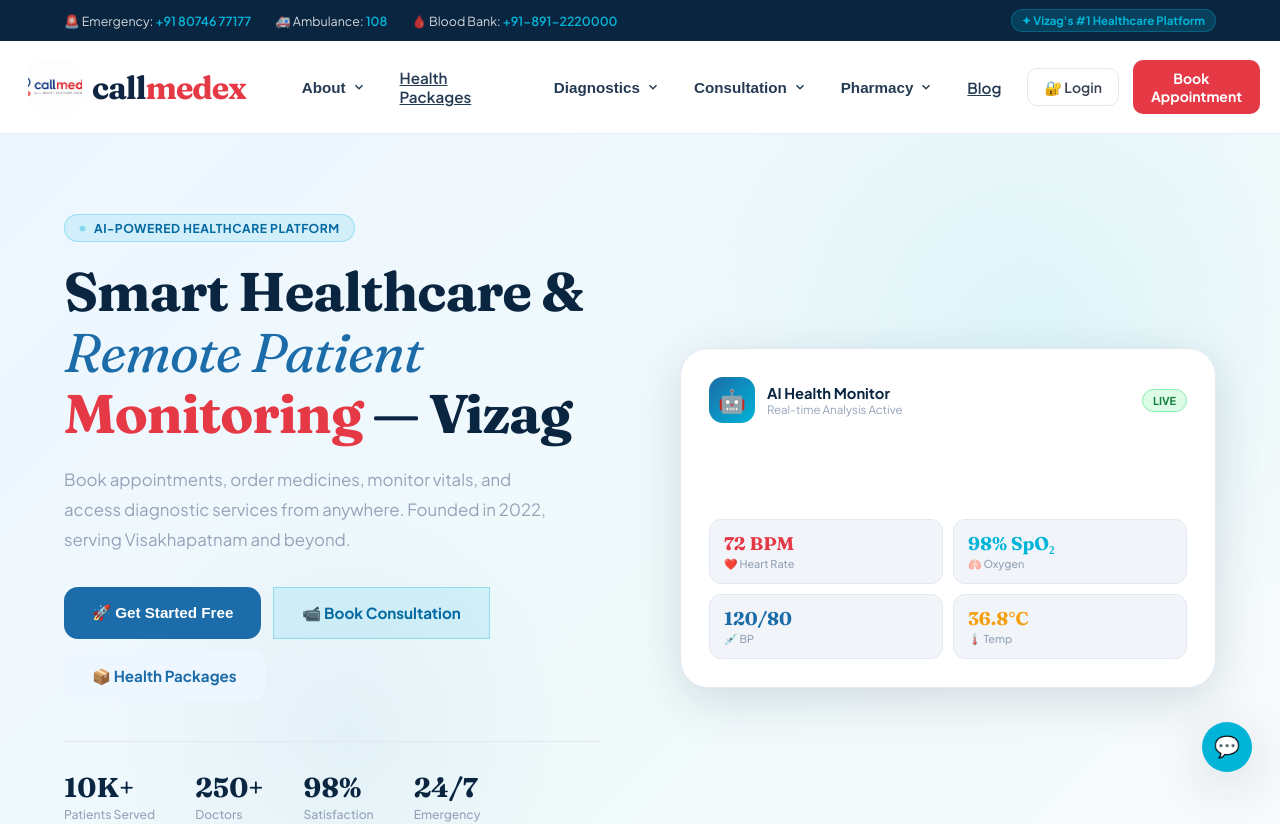
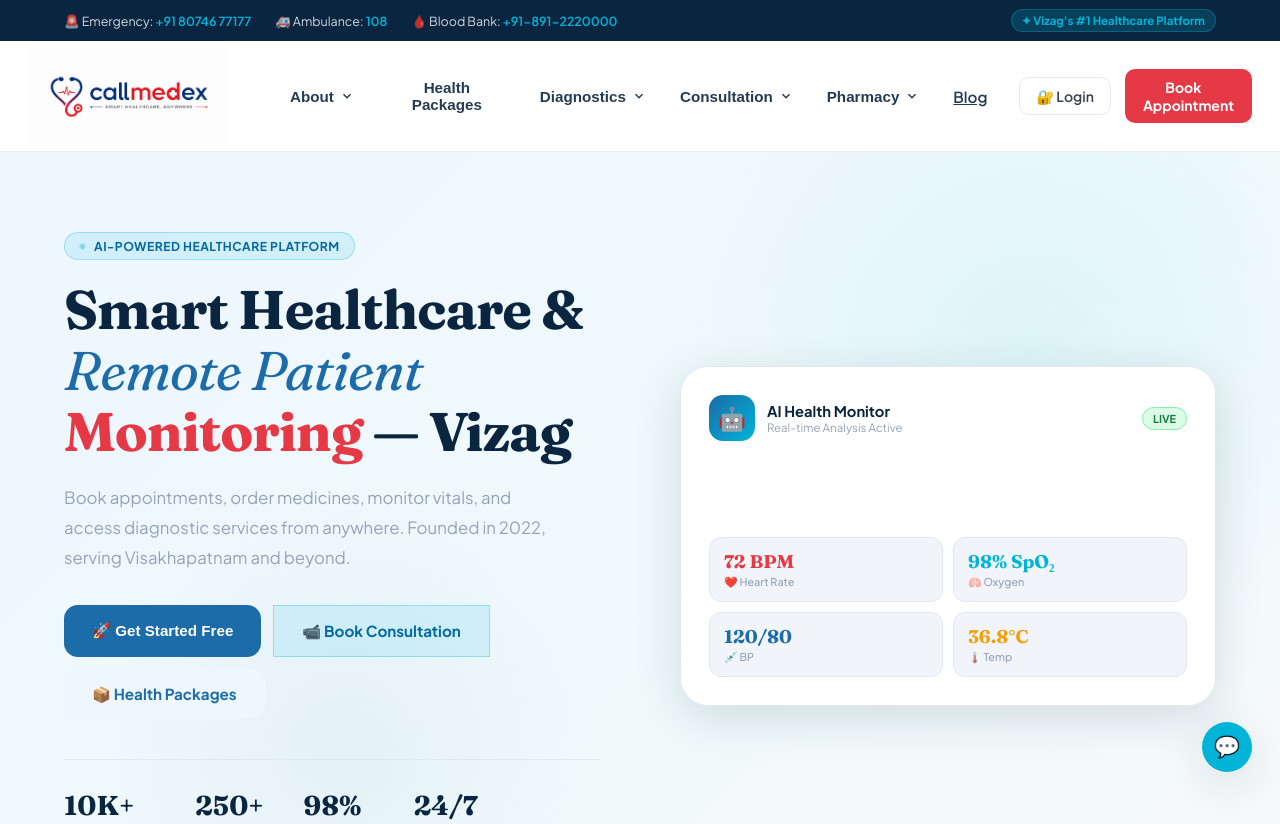
Before and after one commit to neelimagedela/CallMedex, a React (Vite) app in the folder client/: page / in a window 1280 px wide. Shown: the top 824 px of the page. Built offline with nearby package versions, Linux system fonts and the light colour scheme.

Commit message:
Update homepage navigation and branding

```diff
--- a/client/src/components/home/sections.jsx
+++ b/client/src/components/home/sections.jsx
@@ -70,7 +70,7 @@
 /* ─── Health Packages ───────────────────────────────────── */
 export function PackagesSection() {
   return (
-    <section className="sec sec-alt">
+    <section id="health-packages" className="sec">
       <div className="wrap">
         <SectionHeader
           eyebrow="📦 Health Packages"
--- a/client/src/components/layout/Navbar.jsx
+++ b/client/src/components/layout/Navbar.jsx
@@ -11,19 +11,57 @@
     <nav className={`nav-outer${scrolled ? " scrolled" : ""}`}>
       <div className="nav-inner">
         {/* LOGO */}
-        <a className="nav-logo" href={SITE.baseUrl} onClick={(e) => { e.preventDefault(); setPage("home"); }}>
-          <img src={logo} alt="CallMedex Logo" />
-          <span className="nav-logo-text">call<span>medex</span></span>
-        </a>
+        <a
+  className="nav-logo"
+  href={SITE.baseUrl}
+  onClick={(e) => {
+    e.preventDefault();
+    setPage("home");
+  }}
+>
+  <img src={logo} alt="CallMedex Logo" />
+</a>
 
         {/* MENU */}
         <div className="nav-menu">
           {NAV.map((item, i) =>
             item.solo ? (
-              <div className="nav-item" key={i}>
-                <a className="nav-link" href={item.href} target="_blank" rel="noreferrer">{item.label}</a>
-              </div>
-            ) : (
+  <div className="nav-item" key={i}>
+    {item.scroll ? (
+      <button
+        className="nav-link"
+        onClick={() => {
+          const section = document.getElementById(item.scroll);
+
+          if (section) {
+            const offset = 120;
+
+            const y =
+              section.getBoundingClientRect().top +
+              window.pageYOffset -
+              offset;
+
+            window.scrollTo({
+              top: y,
+              behavior: "smooth",
+            });
+          }
+        }}
+      >
+        {item.label}
+      </button>
+    ) : (
+      <a
+        className="nav-link"
+        href={item.href}
+        target="_blank"
+        rel="noreferrer"
+      >
+        {item.label}
+      </a>
+    )}
+  </div>
+): (
               <div className="nav-item" key={i}>
                 <button className="nav-link">{item.label}<ChevDown /></button>
                 <div className="nav-drop">
--- a/client/src/data/siteData.js
+++ b/client/src/data/siteData.js
@@ -31,7 +31,7 @@
       { ico: "🖼️", text: "Gallery", href: "https://callmedex.com/gallery.php" },
     ],
   },
-  { label: "Health Packages", href: "https://callmedex.com/health_packages.php", solo: true },
+  { label: "Health Packages", scroll: "health-packages", solo: true },
   {
     label: "Diagnostics",
     items: [
--- a/client/src/styles/globalStyles.js
+++ b/client/src/styles/globalStyles.js
@@ -31,12 +31,38 @@
 /* ── NAVBAR ── */
 .nav-outer{width:100%;position:sticky;top:0;z-index:999;background:rgba(255,255,255,.97);backdrop-filter:blur(18px);border-bottom:1px solid #e8edf3;transition:.3s ease;}
 .nav-outer.scrolled{box-shadow:0 8px 30px rgba(0,0,0,0.06);}
-.nav-inner{width:100%;max-width:1600px;margin:auto;height:92px;padding:0 20px 0 28px;display:flex;align-items:center;justify-content:space-between;gap:10px;}
-.nav-logo{display:flex;align-items:center;gap:10px;text-decoration:none !important;}
-.nav-logo img{width:54px;height:54px;border-radius:14px;object-fit:cover;}
-.nav-logo-text{font-size:2rem;font-weight:800;color:#102542;letter-spacing:-1px;font-family:'Fraunces',serif;text-decoration:none !important;}
-.nav-logo-text span{color:#e63946;}
 .nav-menu{display:flex;align-items:center;gap:2px;flex:1;justify-content:flex-start;margin-left:30px;}
+.nav-inner{
+  width:100%;
+  max-width:1600px;
+  margin:auto;
+  height:110px;
+  padding:0 28px;
+  display:flex;
+  align-items:center;
+  justify-content:space-between;
+  gap:16px;
+}
+
+.nav-logo{
+  display:flex;
+  align-items:center;
+  text-decoration:none !important;
+  flex-shrink:0;
+}
+
+.nav-logo img{
+  height:100px;
+  width:auto;
+  max-width:320px;
+  object-fit:contain;
+  display:block;
+}
+
+/* keep for safety if some page still uses it */
+.nav-logo-text{
+  display:none;
+}
 .nav-item{position:relative;}
 .nav-link{border:none;background:none;padding:11px 16px;border-radius:10px;display:flex;align-items:center;gap:6px;font-size:.95rem;font-weight:600;color:#243b53;cursor:pointer;transition:.25s ease;}
 .nav-link:hover{background:#f1f5f9;color:#1b6ca8;}
```
Also changed, not shown: 2 other files (tests, documents, lock files or other folders).
